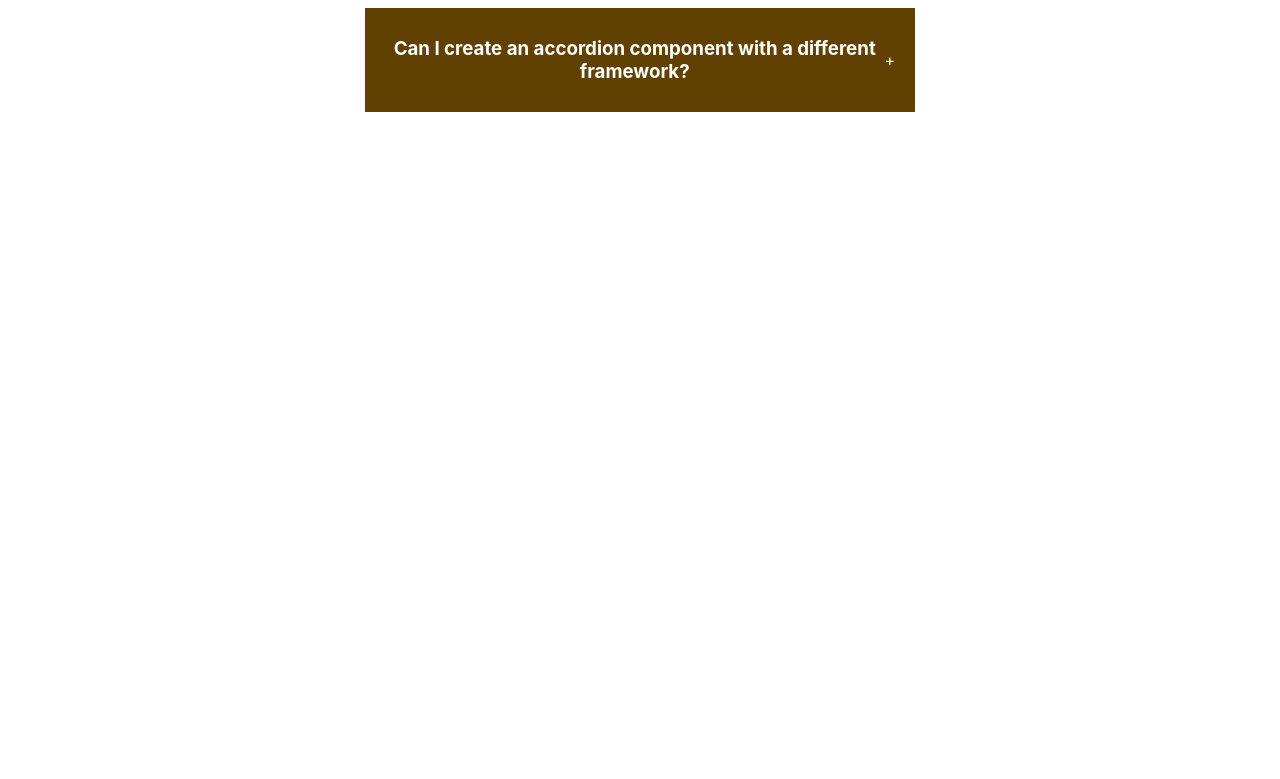
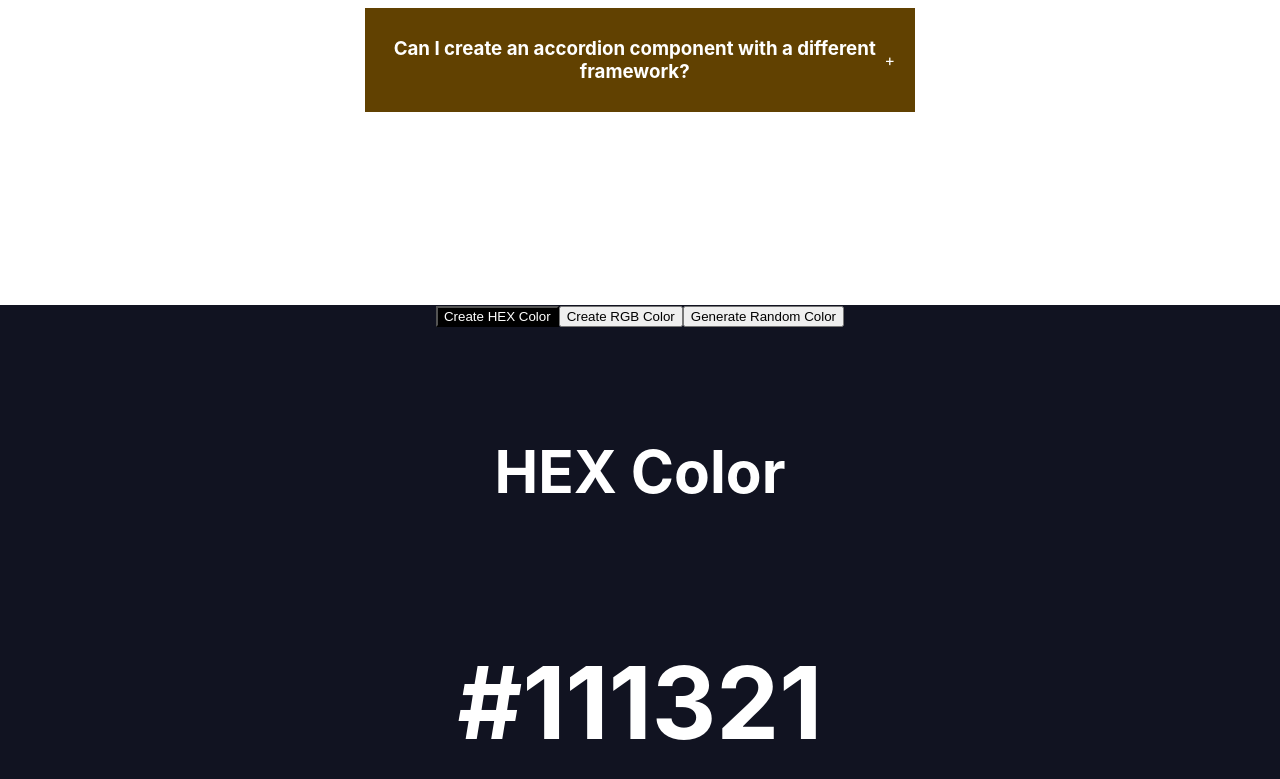
Before and after one commit to manoharmadhavarapu/reactjs-projects, a React (Create React App) app: page / in a window 1280 px wide. Shown: the part 495-1274 px from the top of the page. Before the commit the page ends 800 px from the top, so only its background shows below. Built offline with nearby package versions, Linux system fonts and the light colour scheme.

Commit message:
random-color-generator

```diff
--- a/src/App.js
+++ b/src/App.js
@@ -1,11 +1,16 @@
 import './App.css';
 import Accordian from './components/accordian';
+import RandomColor from './components/random-color';
 
 function App() {
   return (
     <div className="App">
       {/* Accordian Component */}
       <Accordian/>
+
+      {/* Random Color Component */}
+      <RandomColor/>
+
     </div>
   );
 }
--- /dev/null
+++ b/src/components/random-color/index.js
@@ -0,0 +1,65 @@
+import { useEffect, useState } from "react";
+
+
+function RandomColor() {
+
+    const [typeOfColor, setTypeOfColor] = useState('hex');
+    const [color, setColor] = useState('#000000');
+
+    function randomColorUtility(length) {
+        return Math.floor(Math.random()*length)
+    }
+
+    function handleCreateRandomHexColor() {
+        // HEX COLOR --> #768745
+        const hex = [1,2,3,4,5,6,7,8,9,"A","B","C","D","E","F"];
+        let hexColor = "#";
+
+        for(let i=0; i<6; i++) {
+            hexColor += hex[randomColorUtility(hexColor.length)]
+        }
+
+        setColor(hexColor)
+    }
+
+    function handleCreateRandomRgbColor() {
+        const r = randomColorUtility(256);
+        const g = randomColorUtility(256);
+        const b = randomColorUtility(256);
+
+        setColor(`rgb(${r},${g},${b})`)
+    }
+
+    useEffect(()=>{
+        if(typeOfColor === 'rgb') handleCreateRandomRgbColor()
+        else handleCreateRandomHexColor()
+    },[typeOfColor])
+
+    return (
+        <div style={{
+            width: '100vw',
+            height: '100vh',
+            backgroundColor: color
+        }}>
+            <button style={{backgroundColor:typeOfColor === 'hex' && 'black', color:typeOfColor === 'hex'&& 'white'}} onClick={()=>setTypeOfColor('hex')}>Create HEX Color</button>
+            <button style={{backgroundColor:typeOfColor === 'rgb' && 'black', color:typeOfColor === 'rgb'&& 'white'}} onClick={()=>setTypeOfColor('rgb')}>Create RGB Color</button>
+            <button onClick={typeOfColor === 'hex' ? handleCreateRandomHexColor : handleCreateRandomRgbColor}>Generate Random Color</button>
+
+            <div style={{
+                display: 'flex',
+                justifyContent: 'center',
+                alignItems: 'center',
+                color: '#fff',
+                fontSize: '50px',
+                marginTop: '50px',
+                flexDirection: 'column',
+                gap: '10px'
+            }}>
+                <h3>{typeOfColor === 'rgb' ? "RGB Color" : "HEX Color"}</h3>
+                <h1>{color}</h1>
+            </div>
+        </div>
+    )
+}
+
+export default RandomColor;
```
